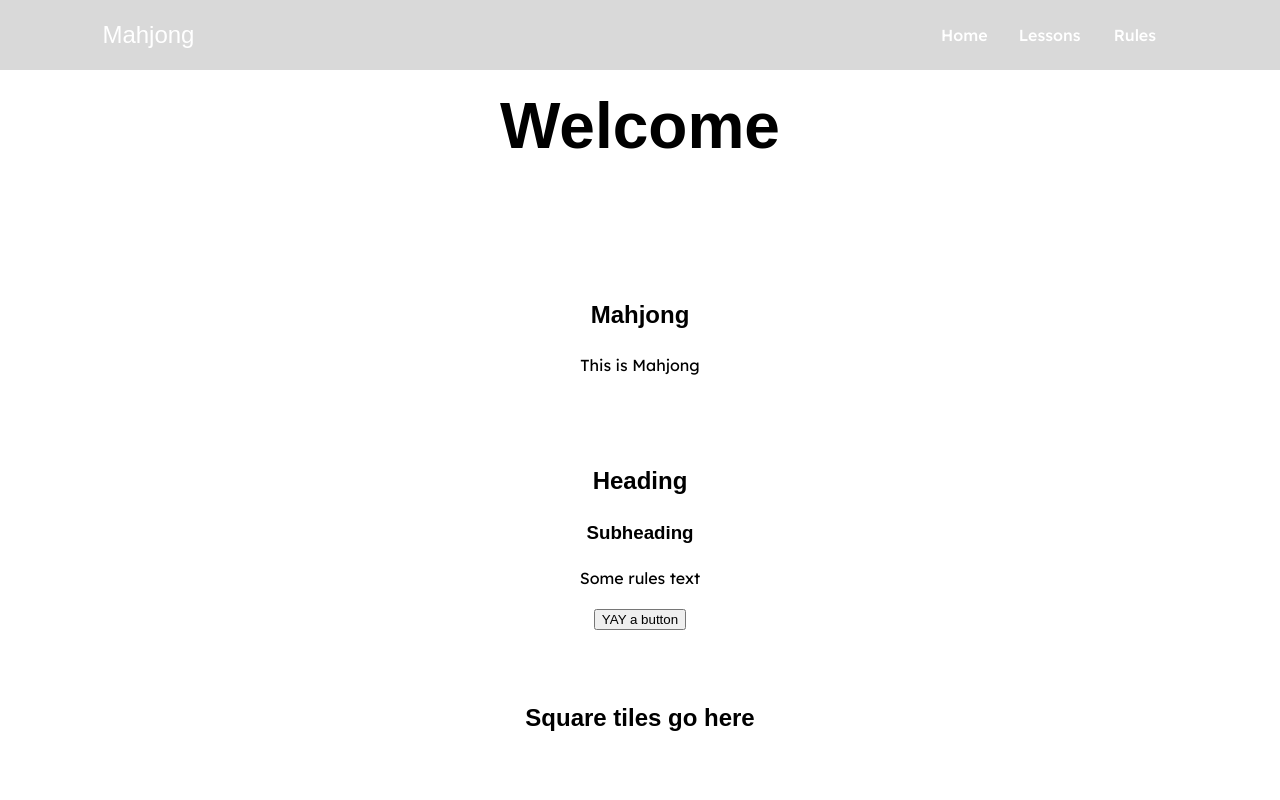
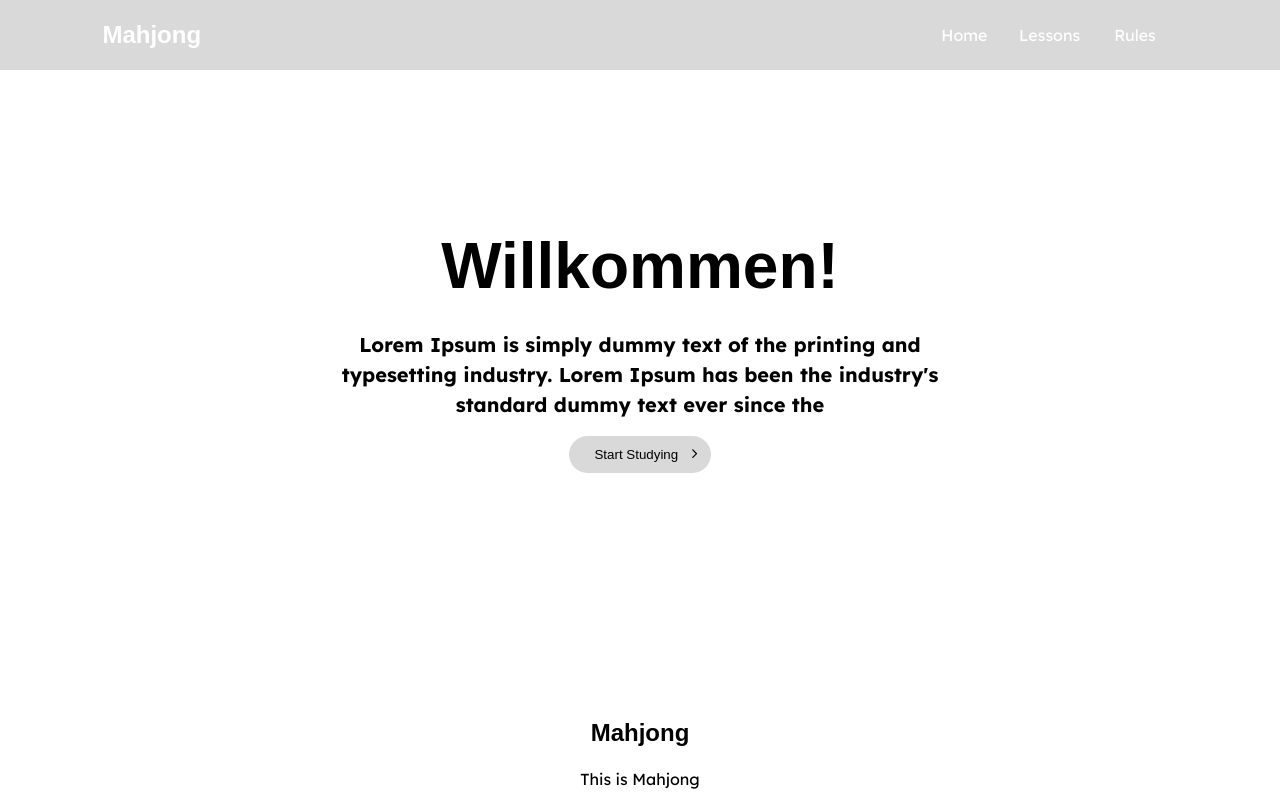
Before and after one commit to FHJohannes/rmw-sem5-proj, a React (Vite) app: page / in a window 1280 px wide. Shown: the top 800 px of the page. Built offline with nearby package versions, Linux system fonts and the light colour scheme; a web font is replaced by a local one.

Commit message:
Welcome Section
Welcome Section Done
Also implemented PillButton
installed react-icons
upfated some global styles

```diff
--- a/package.json
+++ b/package.json
@@ -12,6 +12,7 @@
   "dependencies": {
     "react": "^19.1.1",
     "react-dom": "^19.1.1",
+    "react-icons": "^5.5.0",
     "react-router-dom": "^7.9.4",
     "react-scroll": "^1.9.3"
   },
--- /dev/null
+++ b/src/components/pillButton/pillButton.module.css
@@ -0,0 +1,15 @@
+.pillButtonBody{
+    background-color: #D9D9D9;
+    color: var(--font-color);
+    border-radius: 25px;
+    padding: 11px 9px 11px 25px;
+    border: none;
+    display: flex;
+    align-items: center;
+    gap: 10px;
+
+    &:hover{
+        background-color: #757575;
+        color: white;
+    }
+}
--- /dev/null
+++ b/src/components/pillButton/pillButton.tsx
@@ -0,0 +1,15 @@
+import styles from './pillButton.module.css'
+import { IoIosArrowForward } from "react-icons/io";
+
+interface props{
+    text: string;
+}
+
+export function PillButton({text}: props) {
+    return (
+        <button className={styles.pillButtonBody}>
+            {text}
+            <IoIosArrowForward />
+        </button>
+    )
+}
--- a/src/components/welcome/Welcome.tsx
+++ b/src/components/welcome/Welcome.tsx
@@ -1,11 +1,13 @@
-import './welcome.module.css'
-
+import styles from './welcome.module.css'
+import  { PillButton } from '../pillButton/pillButton.tsx'
 
 
 export function Welcome() {
     return (
-        <section>
-            <h1>Welcome</h1>
+        <section className={styles.welcomeSection}>
+            <h1>Willkommen!</h1>
+            <p><em>Lorem Ipsum is simply dummy text of the printing and typesetting industry. Lorem Ipsum has been the industry's standard dummy text ever since the</em></p>
+            <PillButton text="Start Studying"/>
         </section>
     )
 }
--- a/src/components/welcome/welcome.module.css
+++ b/src/components/welcome/welcome.module.css
@@ -0,0 +1,7 @@
+.welcomeSection{
+    height: 80vh;
+
+    & p{
+        width: 60%;
+    }
+}
--- a/src/index.css
+++ b/src/index.css
@@ -3,13 +3,12 @@
 :root {
   font-family: var(--font-main);
   line-height: 1.5;
-  font-weight: 400;
+  font-size: var(--size-standard);
 
   color: var(--font-color);
 }
 
 a {
-  font-weight: 500;
   color: #646cff;
   text-decoration: inherit;
 }
@@ -25,6 +24,7 @@ body {
 }
 
 h1, h2, h3, h4, h5, h6{
+  margin: 0;
   font-family: var(--font-heading);
 }
 h1{
@@ -33,8 +33,18 @@ h1{
 h2{
   font-size: var(--size-h2);
 }
+em{
+  font-size: var(--size-em);
+  font-style: normal;
+  font-weight: bold;
+}
+
 
 /* This is more or less temporary to test/showcase the auto-scrolling in the Landing Page */
 section{
   padding: 25px 8vw;
+  display: flex;
+  flex-direction: column;
+  align-items: center;
+  justify-content: center;
 }
--- a/src/variables.css
+++ b/src/variables.css
@@ -8,8 +8,8 @@
 
     --size-h1: 64px;
     --size-h2: 24px;
-    --size-strong: 20px;
-    --size-p: 16px;
+    --size-em: 20px;
+    --size-standard: 16px;
 
     --font-color: black;
 }
```
Also changed, not shown: 1 other file (tests, documents, lock files or other folders).
